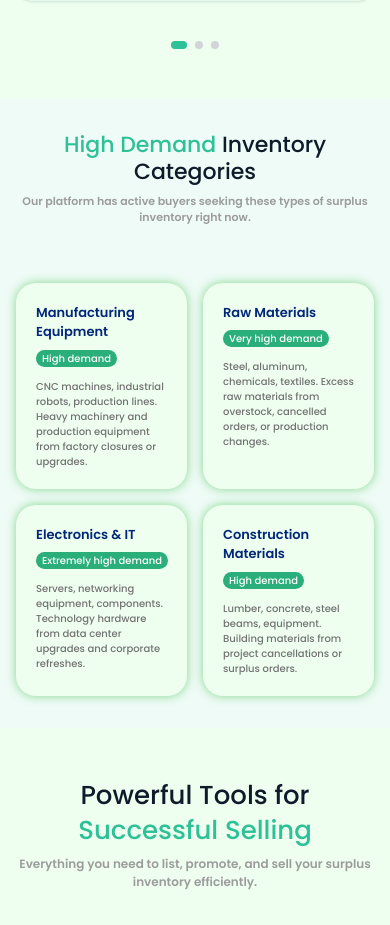
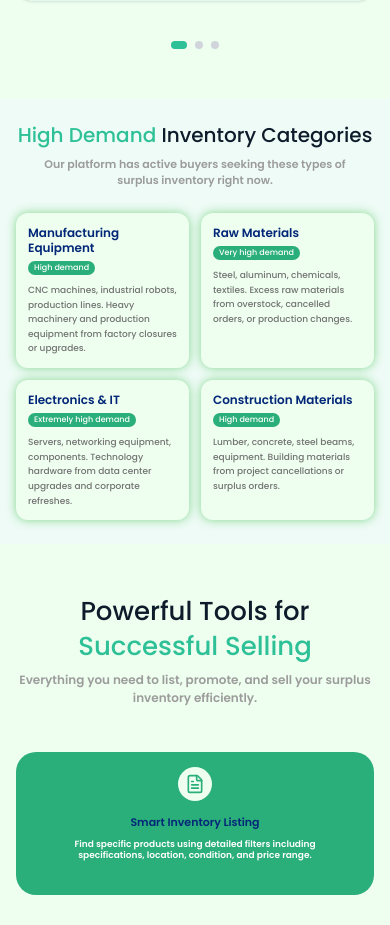
Before and after one commit to Jatin-1111/Zeerostock-frontend, a Next.js app: page /for-supplier in a window 390 px wide. Shown: the part 2002-2927 px from the top of the page. Built offline with nearby package versions, Linux system fonts and the light colour scheme; no server answers.

Commit message:
feat: add new `CategoriesSection` for supplier landing and `HeroSection` for about page.

```diff
--- a/src/components/about/HeroSection.tsx
+++ b/src/components/about/HeroSection.tsx
@@ -49,14 +49,14 @@ export default function HeroSection() {
         <Image
           alt=""
           fill
-          className="object-contain object-right"
+          className="object-cover"
           src="https://zeerostock-assets.s3.ap-south-1.amazonaws.com/Assets/About us.jpg"
           priority
         />
       </div>
 
       {/* Desktop - Content Overlay */}
-      <div className="relative z-10 hidden sm:flex flex-col justify-center items-start h-full px-6 md:px-8 lg:px-12 xl:px-16 gap-3 md:gap-4 lg:gap-5 max-w-[520px]">
+      <div className="relative z-10 hidden sm:flex flex-col justify-center items-start h-full px-6 md:px-8 lg:px-12 xl:px-16 gap-3 md:gap-4 lg:gap-5 max-w-[550px]">
         <h1 className="font-semibold text-[36px] md:text-[42px] lg:text-[40px] leading-[32px] md:leading-[37px] lg:leading-[44px] xl:leading-[51px] text-[#0d1b2a]">
           Transforming <span className="text-[#2ec096]">Global Surplus</span>{" "}
           Trade
--- a/src/components/supplier-landing/CategoriesSection.tsx
+++ b/src/components/supplier-landing/CategoriesSection.tsx
@@ -33,44 +33,44 @@ export default function CategoriesSection() {
   ];
 
   return (
-    <div className="w-full bg-[#EEFBF6] px-4 sm:px-6 md:px-8 lg:px-10 xl:px-12 py-8 md:py-[50px]">
+    <div className="w-full bg-[#EEFBF6] px-4 sm:px-6 md:px-8 lg:px-10 xl:px-12 py-6 sm:py-8 md:py-[50px]">
       {/* Content Container */}
       <div className="max-w-[1080px] mx-auto">
         {/* Heading Section */}
-        <div className="text-center mb-[57px]">
-          <h2 className="text-[22px] md:text-[26px] leading-tight md:leading-[35px] font-medium text-[#0d1b2a] mb-[7px]">
+        <div className="text-center mb-6 sm:mb-8 md:mb-[57px]">
+          <h2 className="text-[20px] sm:text-[22px] md:text-[26px] leading-tight md:leading-[35px] font-medium text-[#0d1b2a] mb-2 sm:mb-[7px]">
             <span className="text-[#2ec096]">High Demand</span> Inventory
             Categories
           </h2>
-          <p className="text-[11px] md:text-[12px] font-semibold text-[#9c9c9c]">
+          <p className="text-[11px] md:text-[12px] font-semibold text-[#9c9c9c] px-2 sm:px-0">
             Our platform has active buyers seeking these types of surplus
             inventory right now.
           </p>
         </div>
 
         {/* Categories Grid */}
-        <div className="grid grid-cols-2 gap-4 md:gap-x-[59px] md:gap-y-[60px]">
+        <div className="grid grid-cols-2 gap-3 sm:gap-5 md:gap-x-[59px] md:gap-y-[60px]">
           {categories.map((category, index) => (
             <div
               key={index}
-              className="bg-[#eeffef] rounded-[20px] shadow-[0px_0px_10px_0px_rgba(24,181,34,0.5)] p-5 relative overflow-visible"
+              className="bg-[#eeffef] rounded-[12px] sm:rounded-[20px] shadow-[0px_0px_10px_0px_rgba(24,181,34,0.5)] p-3 sm:p-5 relative overflow-visible"
             >
-              <div className="flex flex-col lg:flex-row justify-start lg:justify-between items-start mb-[12px] gap-2">
+              <div className="flex flex-col lg:flex-row justify-start lg:justify-between items-start mb-2 sm:mb-[12px] gap-1.5 sm:gap-2">
                 {/* Category Title */}
-                <h3 className="text-[13px] md:text-[15px] leading-normal font-semibold text-[#022778]">
+                <h3 className="text-[12px] sm:text-[13px] md:text-[15px] leading-tight sm:leading-normal font-semibold text-[#022778]">
                   {category.name}
                 </h3>
 
                 {/* Demand Badge */}
-                <div className="bg-[#2aae7a] rounded-[40px] px-[6px] py-[1px] shrink-0">
-                  <p className="text-[10px] md:text-xs leading-normal font-medium text-white whitespace-nowrap">
+                <div className="bg-[#2aae7a] rounded-[40px] px-[6px] sm:px-[6px] py-[1px] sm:py-[1px] shrink-0">
+                  <p className="text-[8px] sm:text-[10px] md:text-xs leading-normal font-medium text-white whitespace-nowrap">
                     {category.demand}
                   </p>
                 </div>
               </div>
 
               {/* Description Text */}
-              <p className="text-[10px] md:text-[11px] lg:text-xs leading-normal font-medium text-[#727272]">
+              <p className="text-[9px] sm:text-[10px] md:text-[11px] lg:text-xs leading-relaxed sm:leading-normal font-medium text-[#727272]">
                 <span className="inline">{category.subtitle}</span>{" "}
                 <span className="inline">{category.description}</span>
               </p>
```
